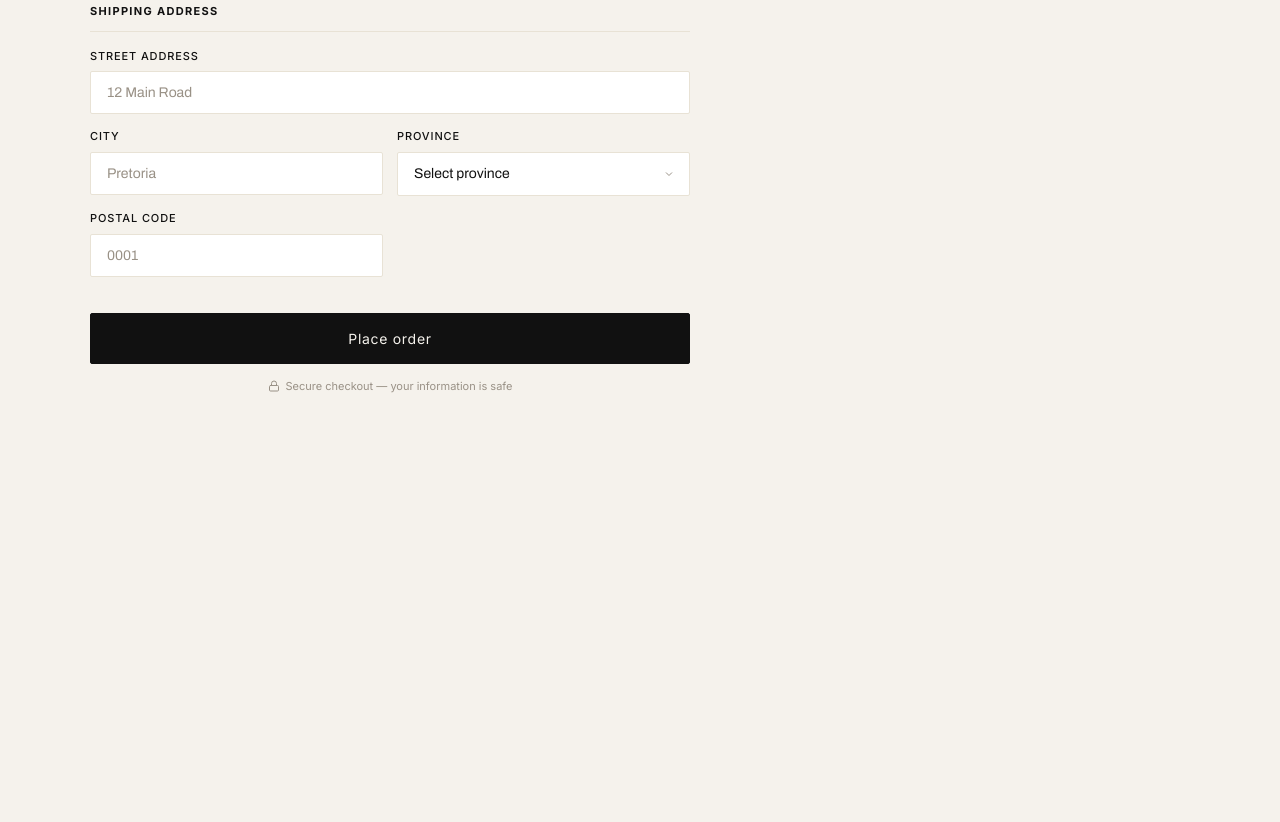
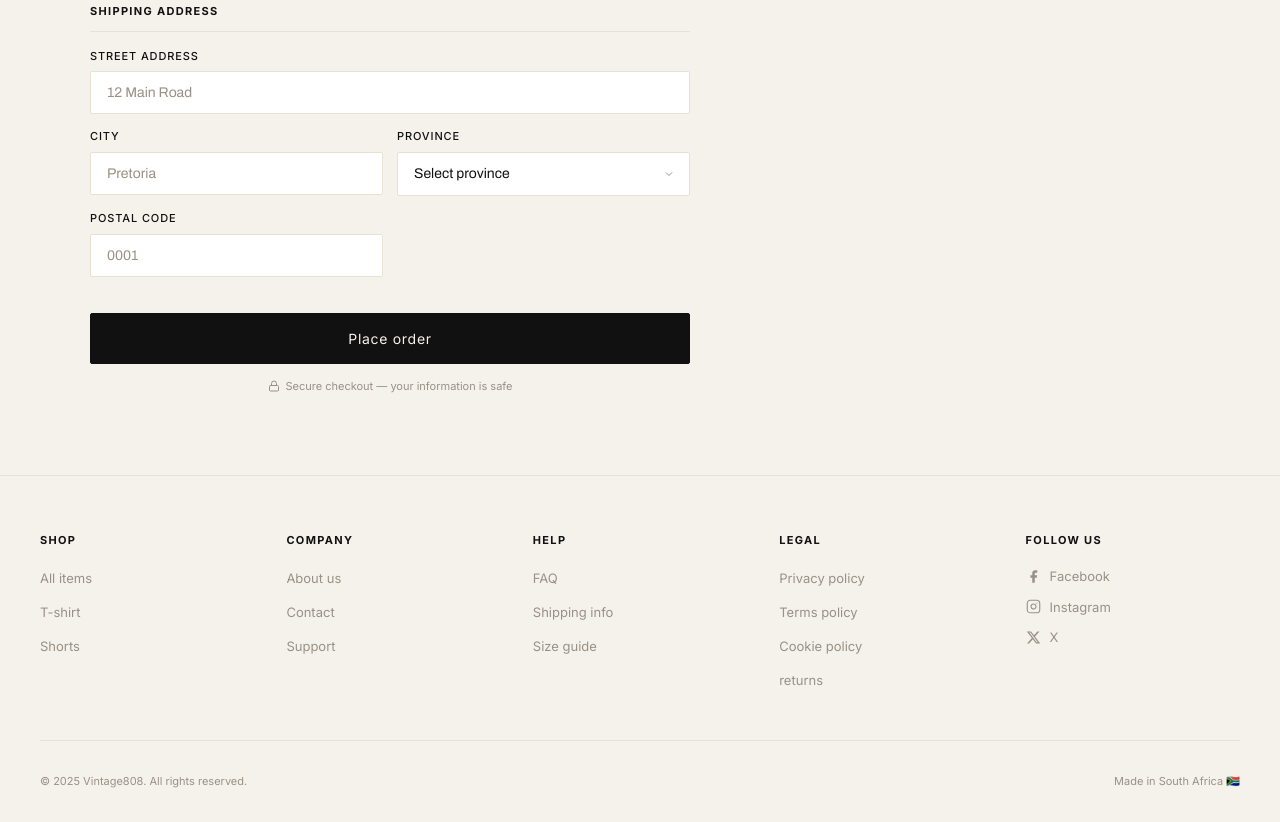
Before and after one commit to MISHOW2/vintage808, a plain HTML site: page client/checkout.html in a window 1280 px wide. Shown: the part 529-1351 px from the top of the page. Before the commit the page ends 1004 px from the top, so only its background shows below. Drawn offline with nearby package versions, Linux system fonts and the light colour scheme; sample sign-in values are in the browser's storage.

Commit message:
add links on footer

```diff
--- a/client/checkout.html
+++ b/client/checkout.html
@@ -3,7 +3,8 @@
 <head>
   <meta charset="UTF-8" />
   <meta name="viewport" content="width=device-width, initial-scale=1.0" />
-  <title>Vintage808 — Checkout</title>
+ <title>Checkout — Vintage808</title>
+<meta name="description" content="Secure checkout for your Vintage808 order." />
   <link rel="preconnect" href="https://fonts.googleapis.com" />
   <link rel="preconnect" href="https://fonts.gstatic.com" crossorigin />
   <link href="https://fonts.googleapis.com/css2?family=Archivo+Black&family=Archivo:wght@300;400;500&family=Space+Mono:wght@400;700&display=swap" rel="stylesheet" />
@@ -231,7 +232,56 @@
 
   </div>
 </main>
-
+<!-- ── Footer ── -->
+<footer>
+  <div class="footer-grid">
+    <div>
+      <p class="footer-col-title">Shop</p>
+      <ul class="footer-links">
+        <li><a href="./shop.html">All items</a></li>
+         <li><a href="./shop.html">T-shirt</a></li>
+         <li><a href="./shop.html">Shorts</a></li>
+      </ul>
+    </div>
+    <div>
+      <p class="footer-col-title">Company</p>
+      <ul class="footer-links">
+        <li><a href="#">About us</a></li>
+        <li><a href="./contact.html">Contact</a></li>
+        <li><a href="./contact.html">Support</a></li>
+      </ul>
+    </div>
+    <div>
+      <p class="footer-col-title">Help</p>
+      <ul class="footer-links">
+        <li><a href="#">FAQ</a></li>
+        <li><a href="#">Shipping info</a></li>
+        <li><a href="#">Size guide</a></li>
+      </ul>
+    </div>
+    <div>
+      <p class="footer-col-title">Legal</p>
+      <ul class="footer-links">
+        <li><a href="./privacy.html">Privacy policy</a></li>
+        <li><a href="./terms.html">Terms policy</a></li>
+        <li><a href="#">Cookie policy</a></li>
+        <li><a href="./returns.html">returns</a></li>
+      </ul>
+    </div>
+    <div>
+      <p class="footer-col-title">Follow Us</p>
+      <ul class="social-links">
+        <li><a href="#" class="social-link"><span class="social-icon"><svg width="15" height="15" viewBox="0 0 24 24" fill="currentColor"><path d="M18 2h-3a5 5 0 0 0-5 5v3H7v4h3v8h4v-8h3l1-4h-4V7a1 1 0 0 1 1-1h3z"/></svg></span>Facebook</a></li>
+        <li><a href="#" class="social-link"><span class="social-icon"><svg width="15" height="15" viewBox="0 0 24 24" fill="none" stroke="currentColor" stroke-width="1.8" stroke-linecap="round" stroke-linejoin="round"><rect x="2" y="2" width="20" height="20" rx="5"/><path d="M16 11.37A4 4 0 1 1 12.63 8 4 4 0 0 1 16 11.37z"/><line x1="17.5" y1="6.5" x2="17.51" y2="6.5"/></svg></span>Instagram</a></li>
+        <li><a href="#" class="social-link"><span class="social-icon"><svg width="15" height="15" viewBox="0 0 24 24" fill="currentColor"><path d="M18.244 2.25h3.308l-7.227 8.26 8.502 11.24H16.17l-5.214-6.817L4.99 21.75H1.68l7.73-8.835L1.254 2.25H8.08l4.713 6.231zm-1.161 17.52h1.833L7.084 4.126H5.117z"/></svg></span>X</a></li>
+      </ul>
+    </div>
+  </div>
+  <div class="footer-bottom">
+    <span>© 2025 Vintage808. All rights reserved.</span>
+    <span>Made in South Africa 🇿🇦</span>
+  </div>
+</footer>
 <script type="module" src="./js/main.js" defer></script>
 </body>
 </html>
```
Also changed, not shown: client/account.html (+2 -1 lines), client/contact.html (+2 -1 lines), client/index.html (+1 -1 lines), client/login.html (+2 -1 lines), client/privacy.html (+2 -1 lines), client/terms.html (+2 -1 lines).
